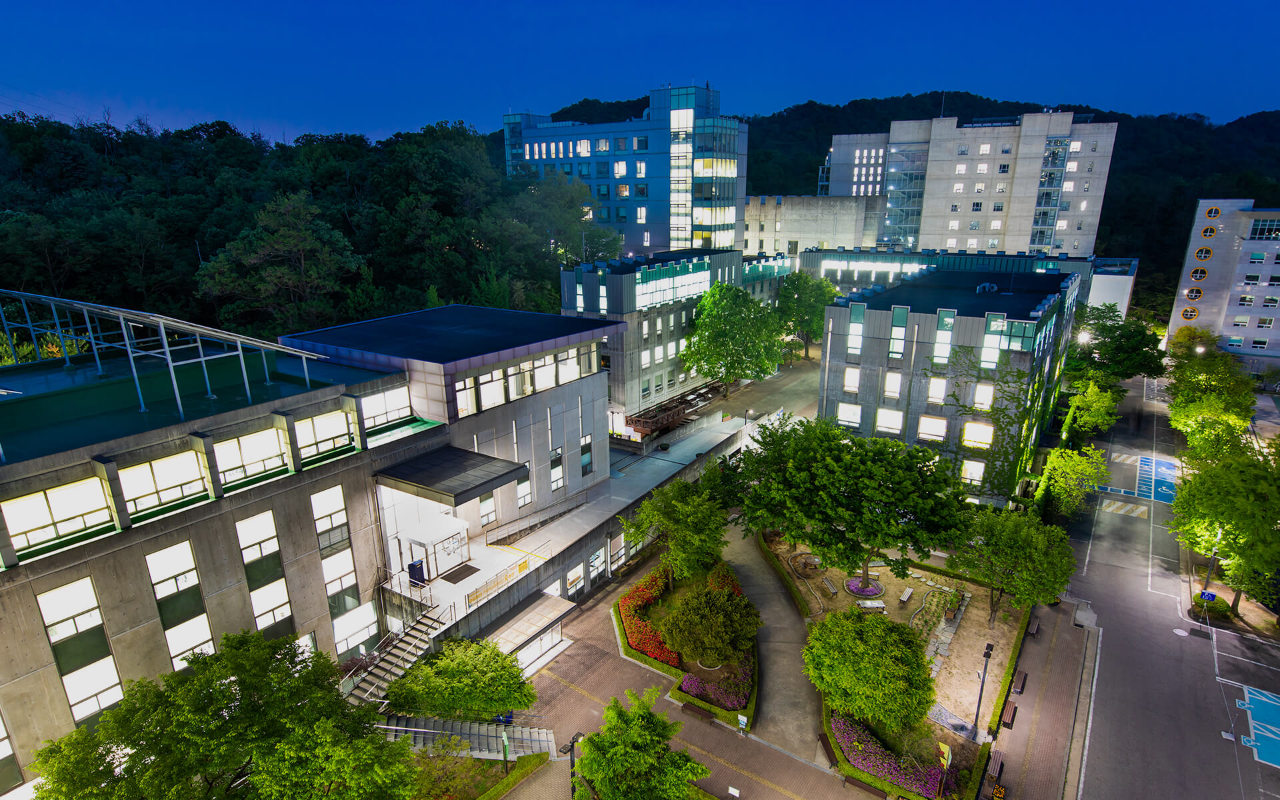
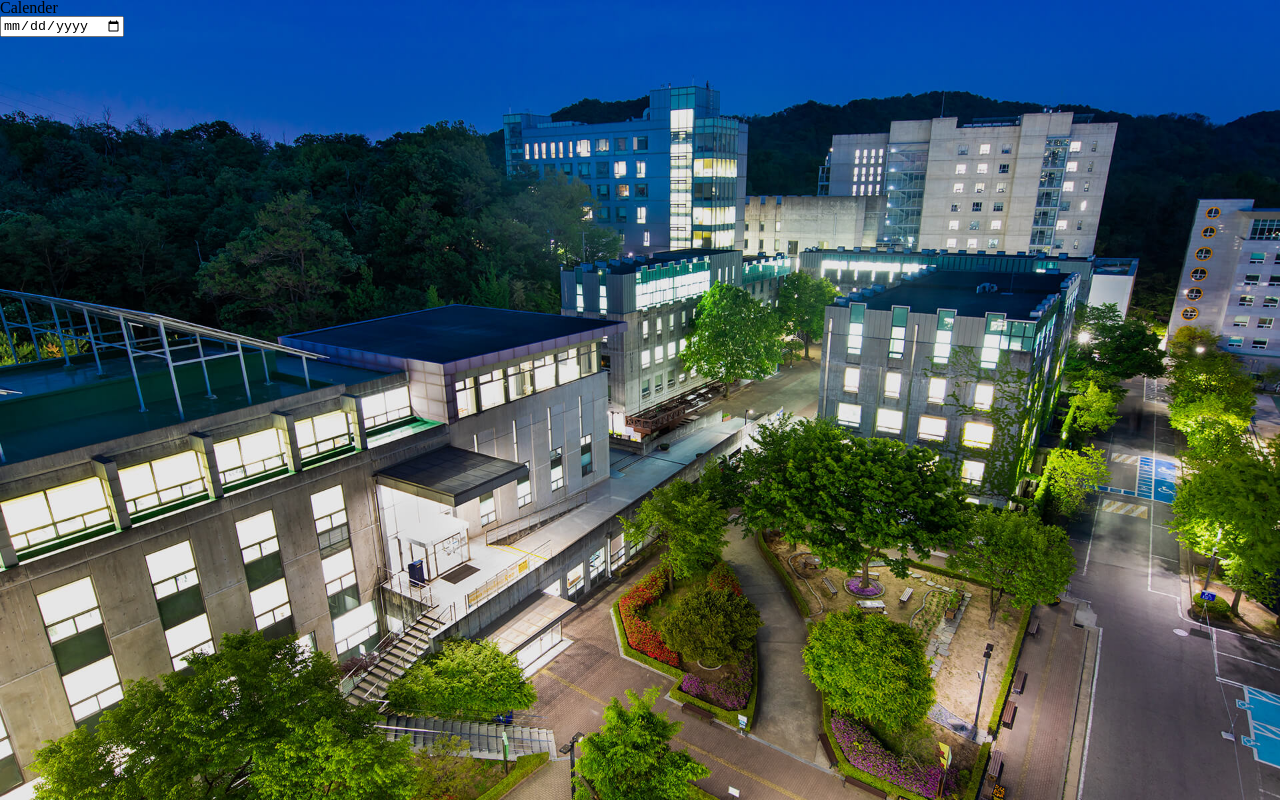
Before and after one commit to skhu-clock/skhu-clock-front, a Next.js app: page / in a window 1280 px wide. Built offline with nearby package versions, Linux system fonts and the light colour scheme.

Commit message:
test: mui test

```diff
--- /dev/null
+++ b/src/components/dateCalender.tsx
@@ -0,0 +1,15 @@
+
+const DateCalender = () => {
+
+  const date = new Date();
+  console.log(date);
+
+  return (
+    <div>
+      <h1>Calender</h1>
+      <input type="date" name="" id="" />
+    </div>
+  );
+};
+
+export default DateCalender;
--- a/src/pages/_app.tsx
+++ b/src/pages/_app.tsx
@@ -1,6 +1,13 @@
 import type { AppProps } from 'next/app';
 import '../styles/index.css';
+import { ThemeProvider, createTheme } from '@mui/system';
+
+const theme = createTheme();
 
 export default function App({ Component, pageProps }: AppProps) {
-  return <Component {...pageProps} />;
+  return (
+    <ThemeProvider theme={theme}>
+      <Component {...pageProps} />
+    </ThemeProvider>
+  );
 }
--- a/src/pages/index.tsx
+++ b/src/pages/index.tsx
@@ -1,6 +1,7 @@
+import DateCalender from '../components/dateCalender';
+
 export default function Home() {
-  return (
-    <>
-    </>
-  );
+  return <div>
+    <DateCalender />
+  </div>;
 }
```
Also changed, not shown: package.json (+7 -0 lines), 1 other file (tests, documents, lock files or other folders).
